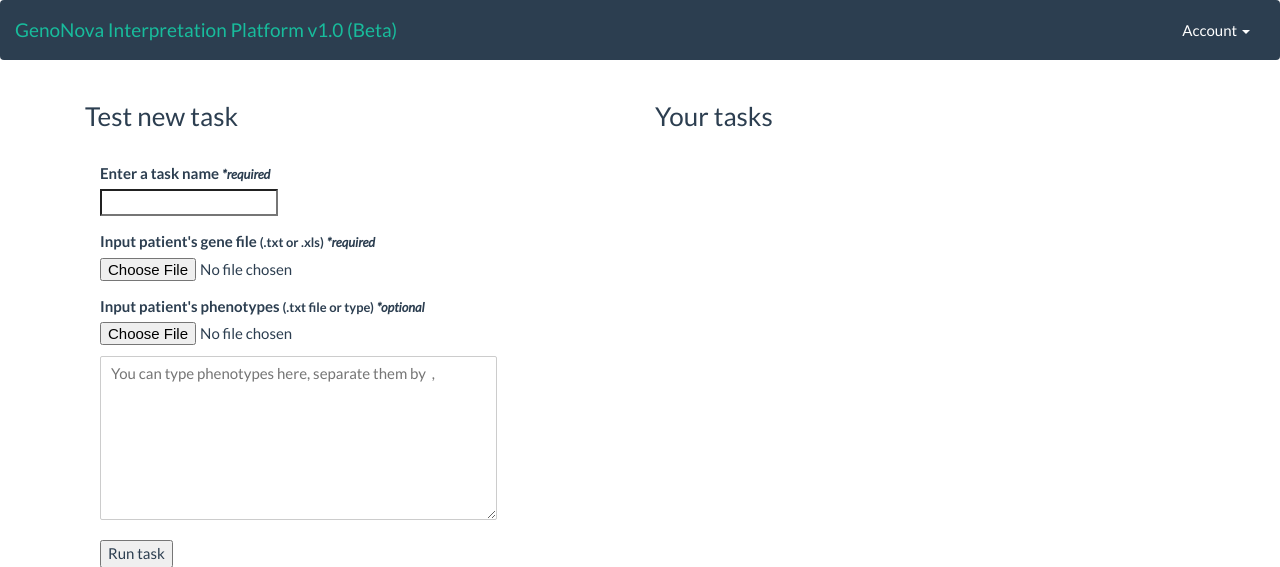
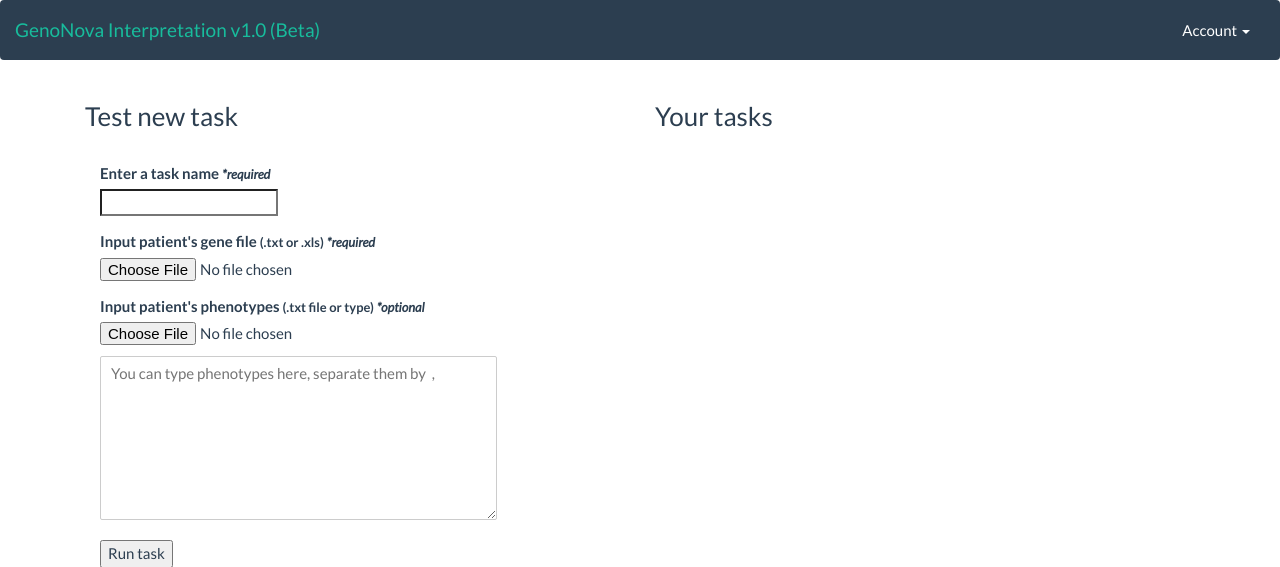
Before and after one commit to xguo39/deepbrain, a Django app: template templates/home.html in a window 1280 px wide. Shown: the top 567 px of the page. Run offline with Django 3.2, Linux system fonts and the light colour scheme; the template is opened without the code that fills it, so the values that code supplies are empty; parts of the project's set-up code (start-up, migrations or seed data) failed here and were passed over; some libraries are stand-ins or nearby versions.

Commit message:
name bar

```diff
--- a/templates/base.html
+++ b/templates/base.html
@@ -29,7 +29,7 @@
         <span class="icon-bar"></span>
         <span class="icon-bar"></span>
       </button>
-      <a class="navbar-brand" href="/home/">GenoNova Interpretation Platform v1.0 (Beta)</a>
+      <a class="navbar-brand" href="/home/">GenoNova Interpretation v1.0 (Beta)</a>
     </div>
 
     <div class="collapse navbar-collapse" id="bs-example-navbar-collapse-1">
```
